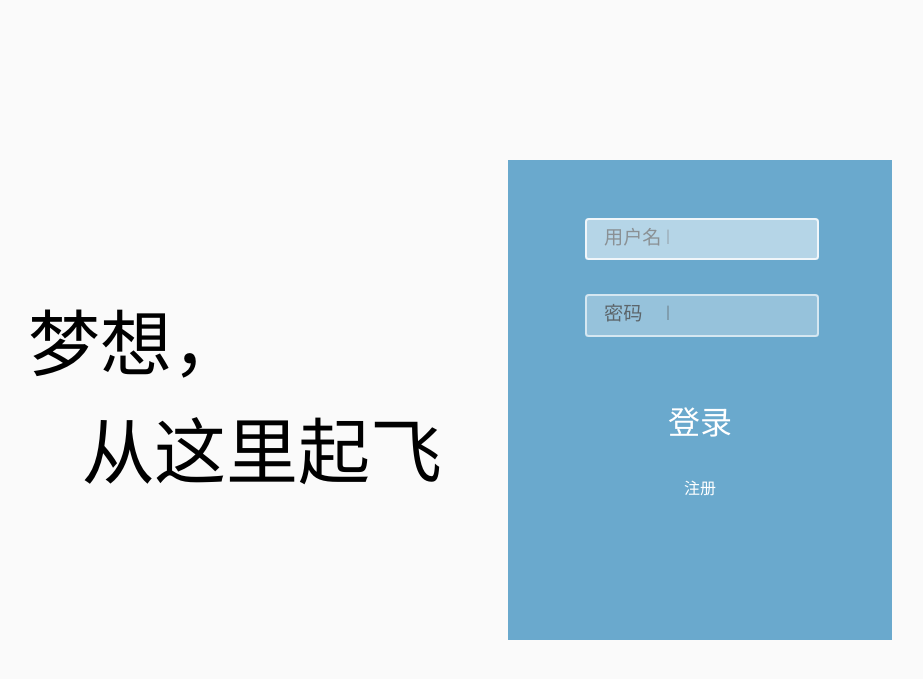
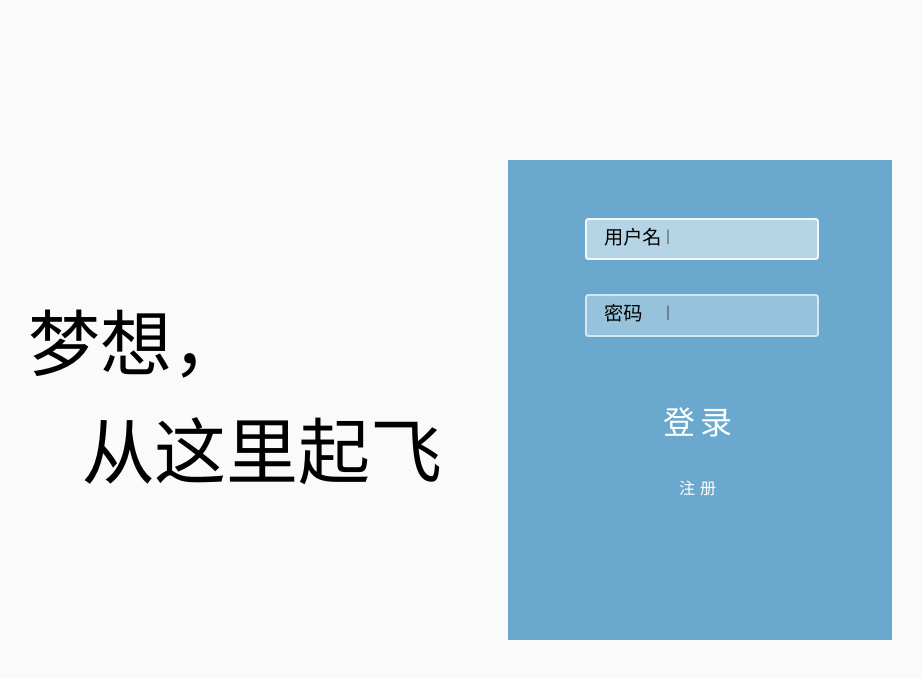
Before and after one commit to Ica-Riluci/huamazhijia, a Django app: page /entry/ in a window 1280 px wide. Shown: the top 679 px of the page, without its empty margins (260-1183 px from the left). Run offline with Django 3.2, Linux system fonts and the light colour scheme; some web fonts are replaced.

Commit message:
[update]<entry>{passin style}

```diff
--- a/entry/static/entry/common.css
+++ b/entry/static/entry/common.css
@@ -6,6 +6,11 @@
 @font-face {
     font-family : 'default';
     src : url('rs/default[en].otf');
+}
+
+@font-face {
+    font-family : 'default(chn)';
+    src : url('rs/default[chn].ttf');
 }
 
 * {
--- a/entry/static/entry/login.css
+++ b/entry/static/entry/login.css
@@ -34,13 +34,14 @@
     background-color : rgba(45, 134, 185, 0.7);
 }
 div.inputholder>span.inputlabel {
-    font-family : 'default';
+    font-family : 'default', 'default(chn)';
     margin-left : 1em;
     line-height : 2em;
     vertical-align : center;
     position : absolute;
     left : 20%;
-    color : rgba(0, 0, 0, 0.8);
+    color : rgba(0, 0, 0, 1);
+    z-index : 1;
 }
 div.inputholder>span.inputlabel::after {
     position : absolute;
@@ -49,7 +50,7 @@ div.inputholder>span.inputlabel::after {
     content : '|';
 }
 div.inputholder>input {
-    font-family : 'default';
+    font-family : 'default', 'default.chn';
     text-indent : 5em;
     background-color : rgba(255, 255, 255, 0.3);
     position : absolute;
@@ -73,11 +74,14 @@ div.inputholder>input:focus {
     outline-style : none;
 }
 button.submitbtn {
+    font-family : 'default', 'default(chn)';
     display : block;
     margin : 2em auto 1em auto;
     font-size : 2em;
+    letter-spacing : 5px;
     background : transparent;
     color : white;
+    font-weight : lighter;
     border-style : none;
     outline-style : none;
 }
@@ -123,6 +127,8 @@ button.submitbtn:focus::after {
 }
 #loginwindow a,
 #loginwindow a:focus {
+    font-family : 'default', 'default(chn)';
+    letter-spacing : 5px;
     color : white;
     text-align : center;
     width : 100%;
```
Also changed, not shown: db.sqlite3, 1 other file.
